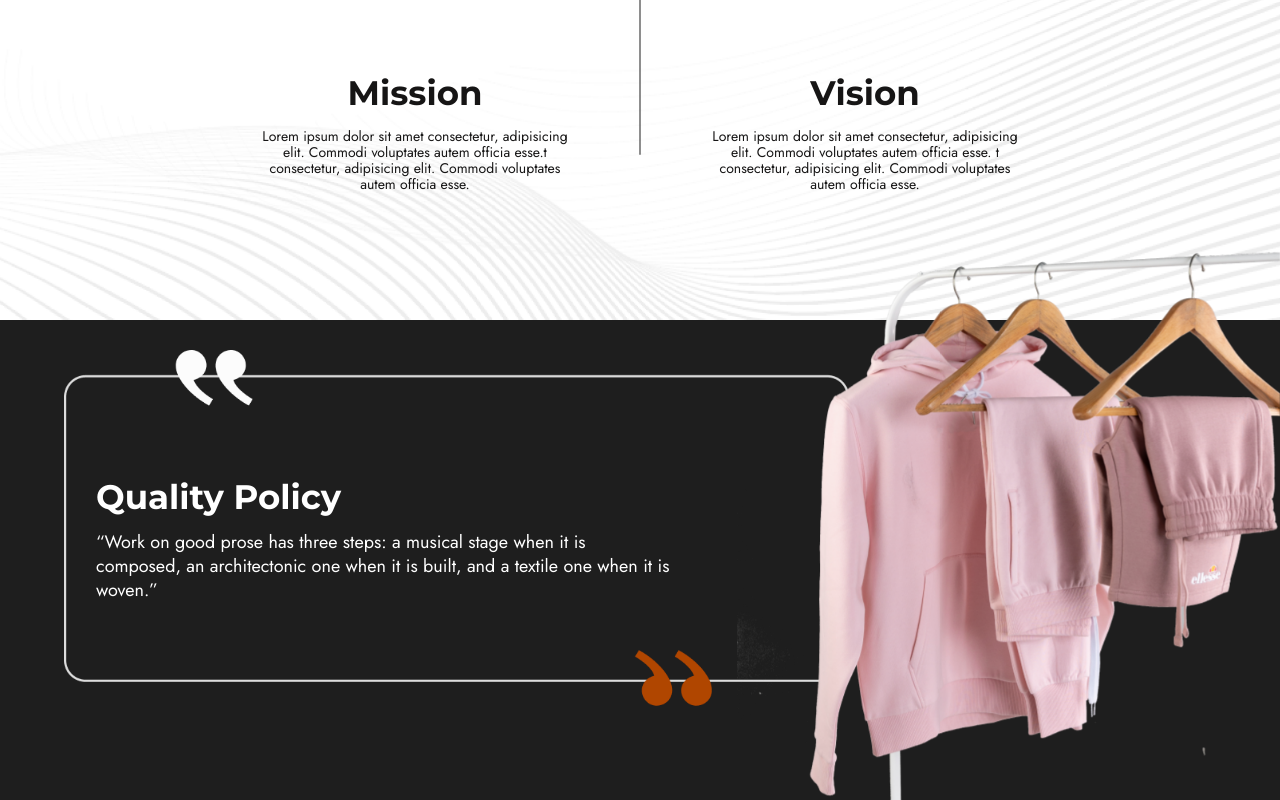
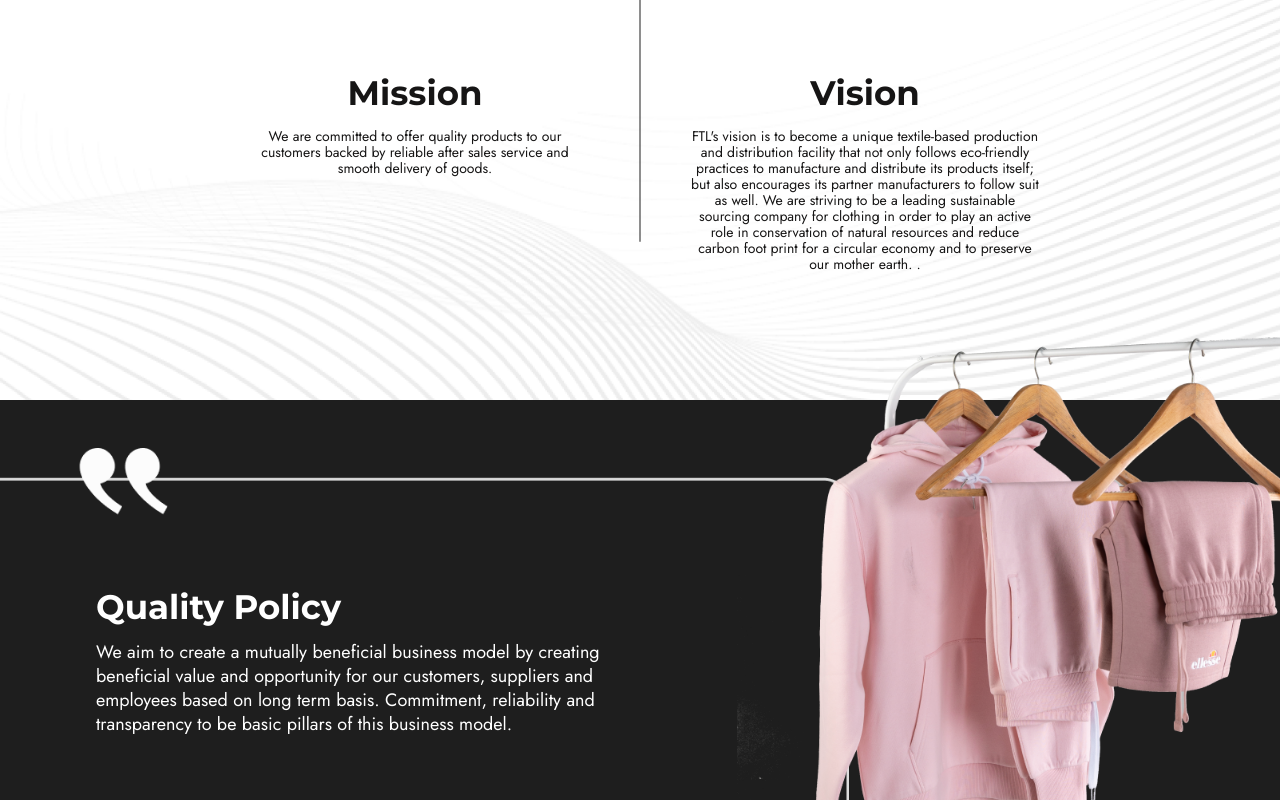
Before and after one commit to asimwarraich/fundamentalnew, a React (Create React App) app: page /about in a window 1280 px wide. Shown: the part 1520-2320 px from the top of the page. Built offline with nearby package versions, Linux system fonts and the light colour scheme.

Commit message:
text changing

```diff
--- a/src/screens/About.jsx
+++ b/src/screens/About.jsx
@@ -70,21 +70,18 @@ export default function About() {
             <div className="about__section__container__right__contant__sub__heading">
               Fundamental Textiles Ltd was established in 2010 as an import and
               distribution company for knitted and woven garments. Since its
-              inception FTL has emphasised on supply of quality products at
-              competitive prices with innovative product ideas. This has led to
-              the sustainable growth of the company. With our head office based
-              in Manchester, we offer customers a complete one-stop solution for
-              knitted and woven garments for retail and work wear. <br /> Our
-              range of services covers vertical supply chain management
-              solutions right from the designing of new products through to
-              product development, production follow up, in line and pre
-              shipment inspections and shipping follow ups. We cover all the
-              important aspects including the price, ethical production
-              practices, quality control, and timely delivery. We have joined
-              hands with some leading manufacturing companies based in Pakistan.
-              This strategic partnership has enabled us to work in close liaison
-              with our partner factories and successfully delivering required
-              supply chain solutions to our customers.
+              inception and growth over the last decade FTL has enhanced its
+              global foot prints locally as well as internationally. We
+              continued to supply quality products at competitive prices with
+              innovative product ideas. This has led to the sustainable growth
+              of the company. <br /> With our head office based in Manchester,
+              we offer customers a complete one-stop solution for knitted and
+              woven garments for retail and work wear. We have joined hands with
+              some leading manufacturing companies based in Pakistan. This
+              strategic partnership has enabled us to work in close liaison with
+              our partner factories and successfully delivering required supply
+              chain solutions to our customers. With the credibility,
+              transparency and reliability – we are committed to deliver.
             </div>
           </div>
         </div>
@@ -127,9 +124,8 @@ export default function About() {
             </div>
             <div className="vision__container__vision__title">Mission</div>
             <div className="vision__container__vision__info">
-              Lorem ipsum dolor sit amet consectetur, adipisicing elit. Commodi
-              voluptates autem officia esse.t consectetur, adipisicing elit.
-              Commodi voluptates autem officia esse.
+              We are committed to offer quality products to our customers backed
+              by reliable after sales service and smooth delivery of goods.
             </div>
           </div>
           <div className="mid__line__about__vision"></div>
@@ -169,9 +165,14 @@ export default function About() {
             </div>
             <div className="vision__container__vision__title">Vision</div>
             <div className="vision__container__vision__info">
-              Lorem ipsum dolor sit amet consectetur, adipisicing elit. Commodi
-              voluptates autem officia esse. t consectetur, adipisicing elit.
-              Commodi voluptates autem officia esse.
+              FTL's vision is to become a unique textile-based production and
+              distribution facility that not only follows eco-friendly practices
+              to manufacture and distribute its products itself; but also
+              encourages its partner manufacturers to follow suit as well. We
+              are striving to be a leading sustainable sourcing company for
+              clothing in order to play an active role in conservation of
+              natural resources and reduce carbon foot print for a circular
+              economy and to preserve our mother earth. .
             </div>
           </div>
         </div>
@@ -186,9 +187,10 @@ export default function About() {
               Quality Policy
             </div>
             <div className="police__right__contant__sub__heading">
-              “Work on good prose has three steps: a musical stage when it is
-              composed, an architectonic one when it is built, and a textile one
-              when it is woven.”
+              We aim to create a mutually beneficial business model by creating
+              beneficial value and opportunity for our customers, suppliers and
+              employees based on long term basis. Commitment, reliability and
+              transparency to be basic pillars of this business model.
             </div>
           </div>
         </div>
--- a/src/screens/Knitted.jsx
+++ b/src/screens/Knitted.jsx
@@ -48,7 +48,7 @@ export default function Knitted() {
               </svg>
             }
             title="Blends "
-            info="100% Cotton, Poly-Cotton 65/35, 50/50, CVC 60/40, 55/45, Tri-blends. "
+            info="100% Cotton, Poly-Cotton 65/35, PC 50/50, CVC 65:35 and mixture of blends as per the requirements. "
           />
           <KnittedCard
             svg={
--- a/src/screens/Woven.jsx
+++ b/src/screens/Woven.jsx
@@ -49,7 +49,7 @@ export default function Woven() {
               </svg>
             }
             title="Blends "
-            info="100% Cotton, Poly-Cotton 65/35, 50/50, CVC 60/40, 55/45, Tri-blends. "
+            info="100% Cotton, Poly-Cotton Blends, Cotton Rich Blends with mixed blending of polyester, BCI Cotton and hemp, Tencel & Lined Blends, Cotton and Nylon blends. "
           />
           <KnittedCard
             svg={
@@ -80,7 +80,7 @@ export default function Woven() {
               </svg>
             }
             title="Special Finishes "
-            info="Peach finish, Water repellent, Stain resistant, Silicon wash,Anti-pilling, and Enzyme wash. "
+            info="Peaching & Microsand, Stain Resistant and Stain Repellency, Anti Pilling, Pre cure Wrinkle – free and post cure to keep fabric iron free, wicking, raising and last but not the least water and oily Repellency for the outer/work wear needs. "
           />
         </div>
       </div>
--- a/src/style/app.scss
+++ b/src/style/app.scss
@@ -561,11 +561,11 @@ body {
 
 .about__police__contant__text {
   position: absolute;
-  top: 5%;
-  display: flex;
-  flex-direction: column;
-  justify-content: center;
-  padding: 3em 5em;
+  top: 22%;
+  display: flex;
+  flex-direction: column;
+  justify-content: center;
+  padding: 3.5em 6em;
 }
 .about__police__contant__text * {
   color: white;
@@ -585,11 +585,10 @@ body {
   display: flex;
   align-items: flex-end;
   justify-content: flex-end;
-  margin-top: -6em;
 }
 .police__overlay img {
   width: 100%;
-  height: 370px;
+  height: 440px;
   margin: 3em;
 }
 .police__right__contant__heading {
@@ -925,7 +924,7 @@ body {
 .vision__and__mission {
   width: 100%;
   display: flex;
-  align-items: center;
+  align-items: flex-start;
   justify-content: center;
   flex-wrap: wrap;
 
@@ -940,10 +939,10 @@ body {
   flex-direction: column;
   width: 30%;
   min-width: 200px;
-  padding: 1em 2em;
+  padding: 1em;
 }
 .mid__line__about__vision {
-  height: 270px;
+  height: 410px;
   width: 2px;
   border-radius: 12px;
   background-color: $color;
```
